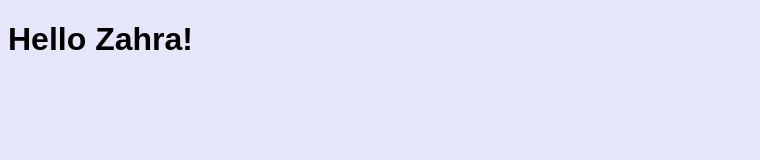
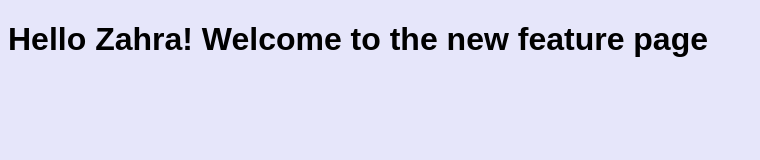
Before and after one commit to zahra-9271/html-css-project, a plain HTML site: page index.html in a window 1280 px wide. Shown: the whole page, without its empty margins (0-760 px from the left). Drawn offline with Linux system fonts and the light colour scheme.

Commit message:
Updated index.html with new feature

```diff
--- a/index.html
+++ b/index.html
@@ -1 +1 @@
-<!DOCTYPE html><html><head><title>My First Site</title><link rel="stylesheet" href="style.css"></head><body><h1>Hello Zahra!</h1></body></html>
+<!DOCTYPE html><html><head><title>My First Site</title><link rel="stylesheet" href="style.css"></head><body><h1>Hello Zahra! Welcome to the new feature page</h1></body></html>
```
